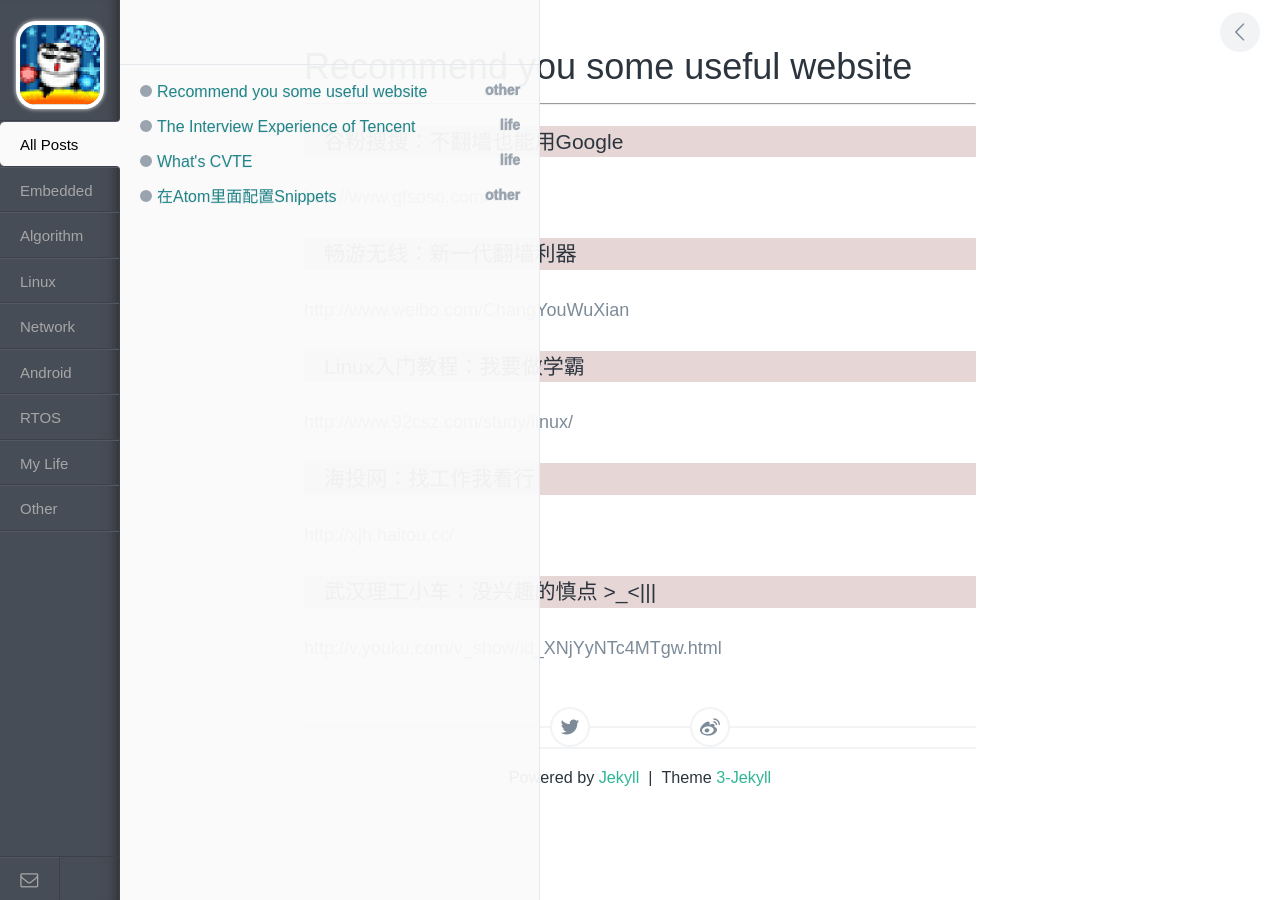
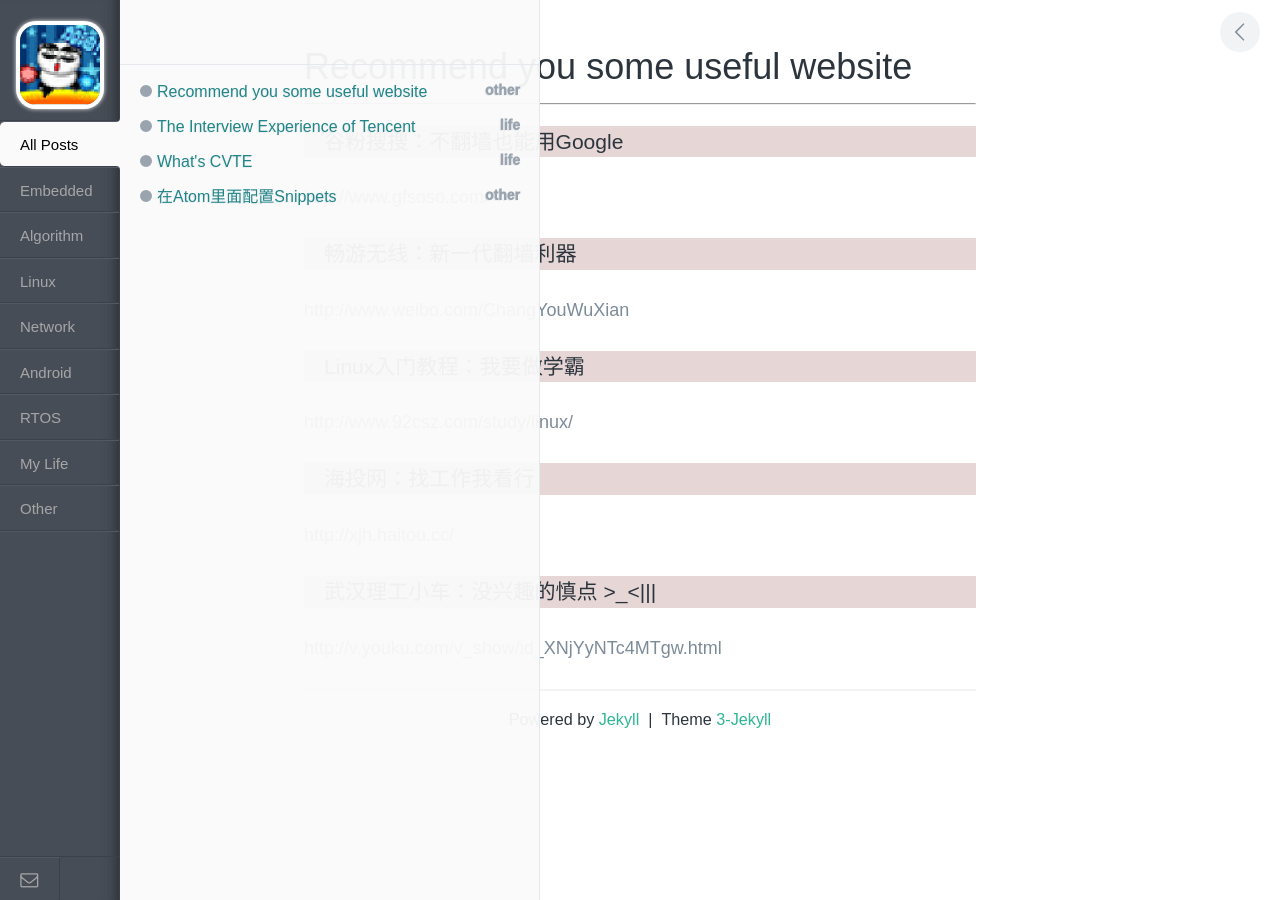
Before and after one commit to xnzaa/xnzaa.github.io, a Jekyll site: the page built from _posts/2014-12-14-recommend-some-useful-website.md, in a window 1280 px wide. Built offline with Jekyll 4.4.1, drawn with Linux system fonts in a browser that asks for light colours; comment, search, counter and statistics services are not loaded.

Commit message:
change post

```diff
--- a/_layouts/post.html
+++ b/_layouts/post.html
@@ -7,11 +7,11 @@ layout: index
   {{ content }}
 </article> <!-- end #post__content -->
 
-<div id="post__share">
+<!--<div id="post__share">
   <a id="icon-weibo" class="fontello" href="http://v.t.sina.com.cn/share/share.php?url=xnzaa.github.io{{ page.url }}&title={{ page.title }}" target="_blank"></a>
   <a id="icon-twitter" class="fontello" href="https://twitter.com/intent/tweet?url=xnzaa.github.io{{ page.url }}&text={{ page.title }}" target="_blank"></a>
   <!--<a id="icon-cc" class="fontello" href="http://creativecommons.org/licenses/by-nc-sa/3.0" target="_blank"></a>-->
-</div> <!-- end #post__share -->
+<!--</div> <!-- end #post__share -->
 <script  type="text/javascript" src="http://v2.uyan.cc/code/uyan.js?uid=1995082"></script>
 <div id="uyan_frame"></div>
 
```
